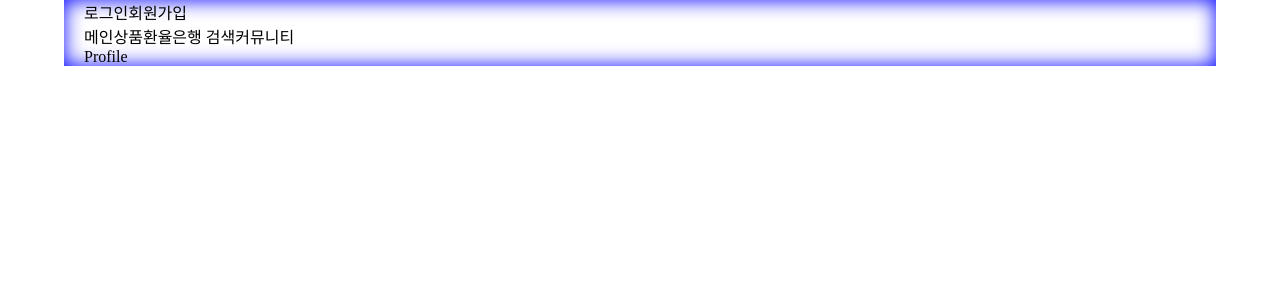
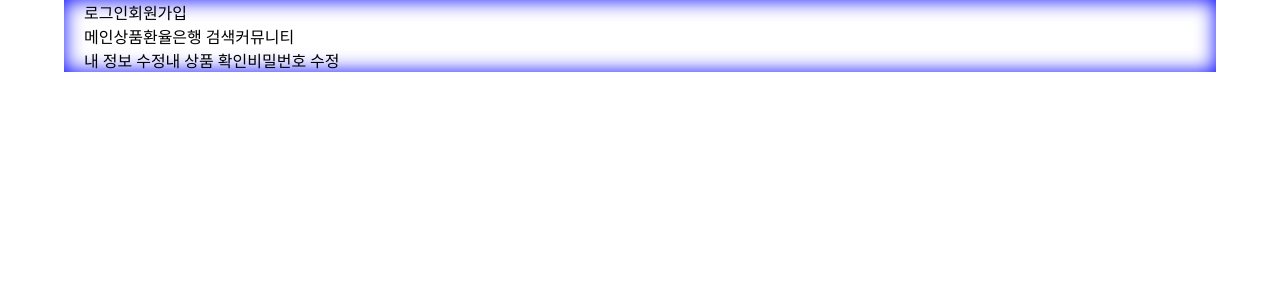
Before and after one commit to godheezzang/gasung-fi, a Vue app in the folder final-pjt-front/: page /profile in a window 1280 px wide. Shown: the top 300 px of the page. Built offline with nearby package versions, Linux system fonts and the light colour scheme; no server answers; a web font is replaced by a local one; what vue3-kakao-maps would draw is missing.

Commit message:
Add: 프로필 페이지 라우터 추가

```diff
--- a/final-pjt-front/src/views/ProfileView.vue
+++ b/final-pjt-front/src/views/ProfileView.vue
@@ -1,7 +1,14 @@
 <template>
-  <div>Profile</div>
+  <div>
+    <RouterLink :to="{ name: 'my_profile' }">내 정보 수정</RouterLink>
+    <RouterLink :to="{ name: 'my_products' }">내 상품 확인</RouterLink>
+    <RouterLink :to="{ name: 'password_verification' }">비밀번호 수정</RouterLink>
+  </div>
+  <RouterView />
 </template>
 
-<script setup></script>
+<script setup>
+import { RouterLink, RouterView } from "vue-router";
+</script>
 
 <style scoped></style>
```
